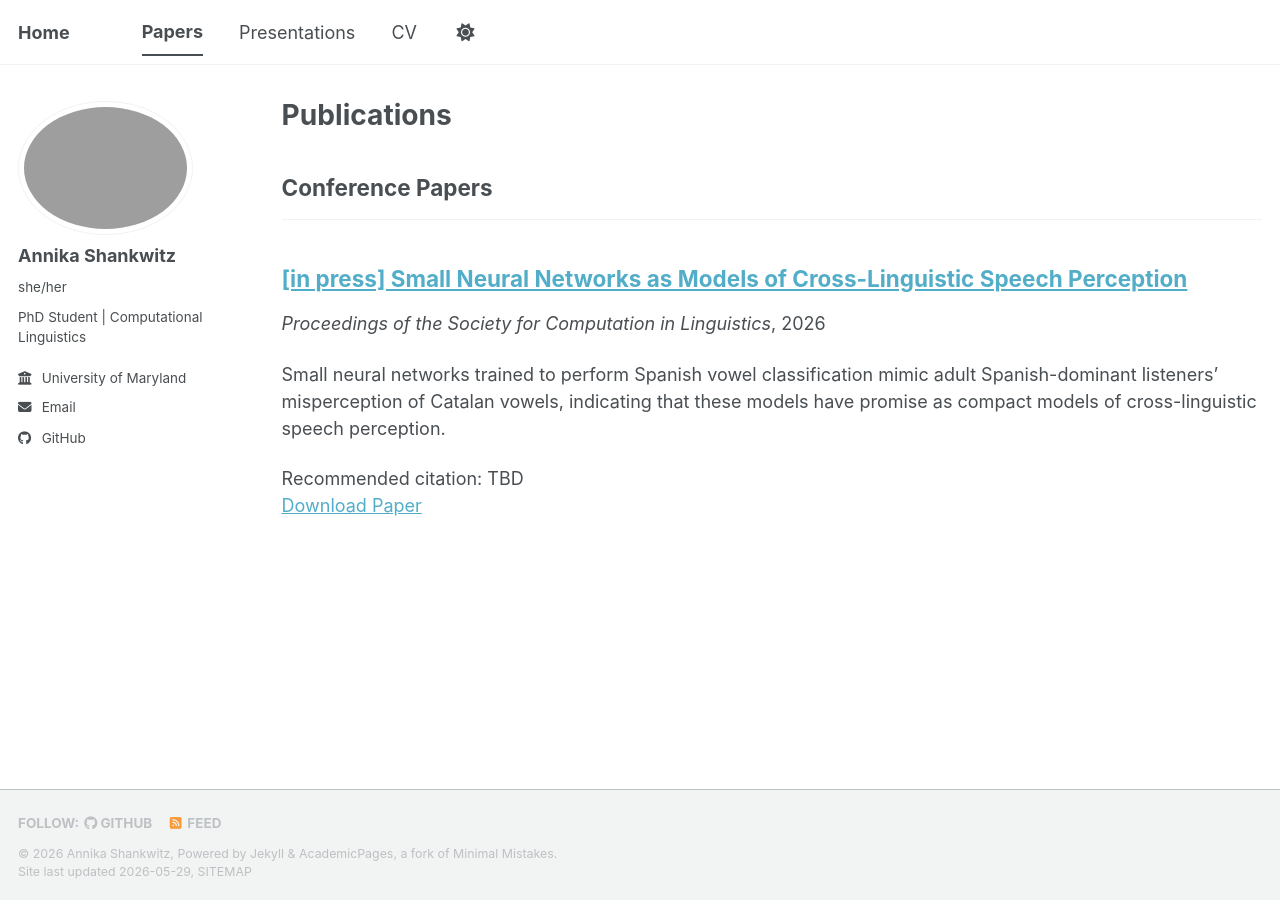
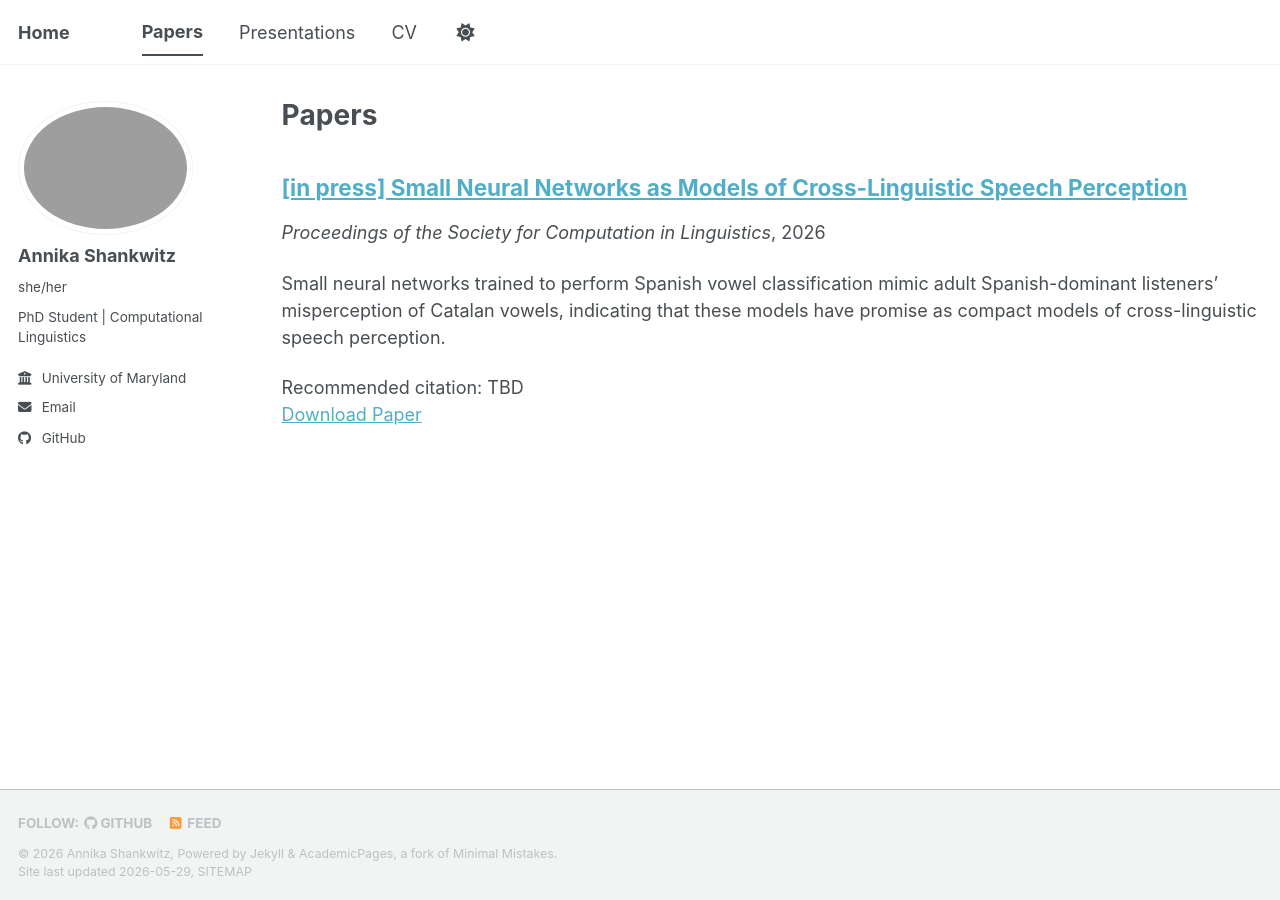
Before and after one commit to its-Annika/its-Annika.github.io, a Jekyll site: the page built from _pages/publications.html, in a window 1280 px wide. Built offline with Jekyll 4.4.1, drawn with Linux system fonts in a browser that asks for light colours; a script bundle is joined from its source files by our own code; library files that are not in the unit come from our copies.

Commit message:
Update publications.html

```diff
--- a/_pages/publications.html
+++ b/_pages/publications.html
@@ -1,33 +1,13 @@
 ---
 layout: archive
-title: "Publications"
+title: "Papers"
 permalink: /publications/
 author_profile: true
 ---
-
 {% if site.author.googlescholar %}
   <div class="wordwrap">You can also find my articles on <a href="{{site.author.googlescholar}}">my Google Scholar profile</a>.</div>
 {% endif %}
-
 {% include base_path %}
-
-<!-- New style rendering if publication categories are defined -->
-{% if site.publication_category %}
-  {% for category in site.publication_category  %}
-    {% assign title_shown = false %}
-    {% for post in site.publications reversed %}
-      {% if post.category != category[0] %}
-        {% continue %}
-      {% endif %}
-      {% unless title_shown %}
-        <h2>{{ category[1].title }}</h2><hr />
-        {% assign title_shown = true %}
-      {% endunless %}
-      {% include archive-single.html %}
-    {% endfor %}
-  {% endfor %}
-{% else %}
-  {% for post in site.publications reversed %}
-    {% include archive-single.html %}
-  {% endfor %}
-{% endif %}
+{% for post in site.publications reversed %}
+  {% include archive-single.html %}
+{% endfor %}
```
